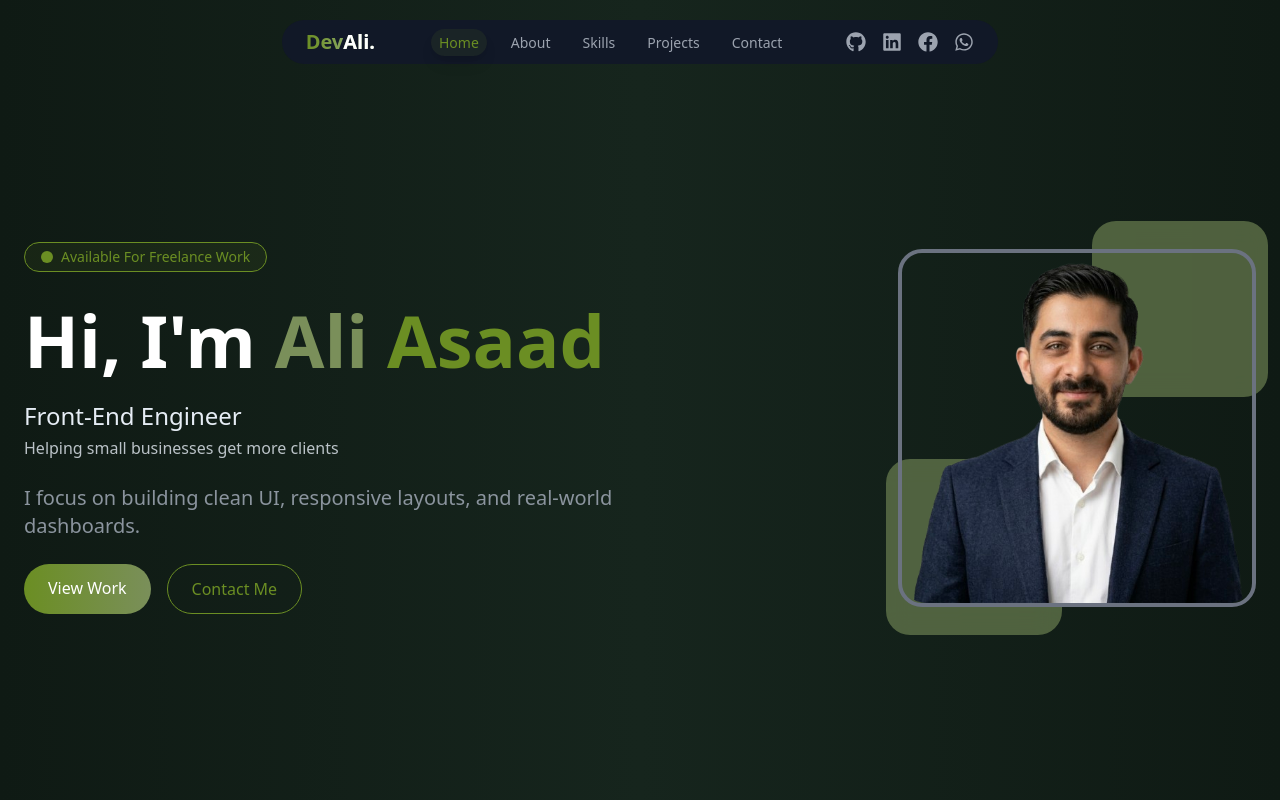
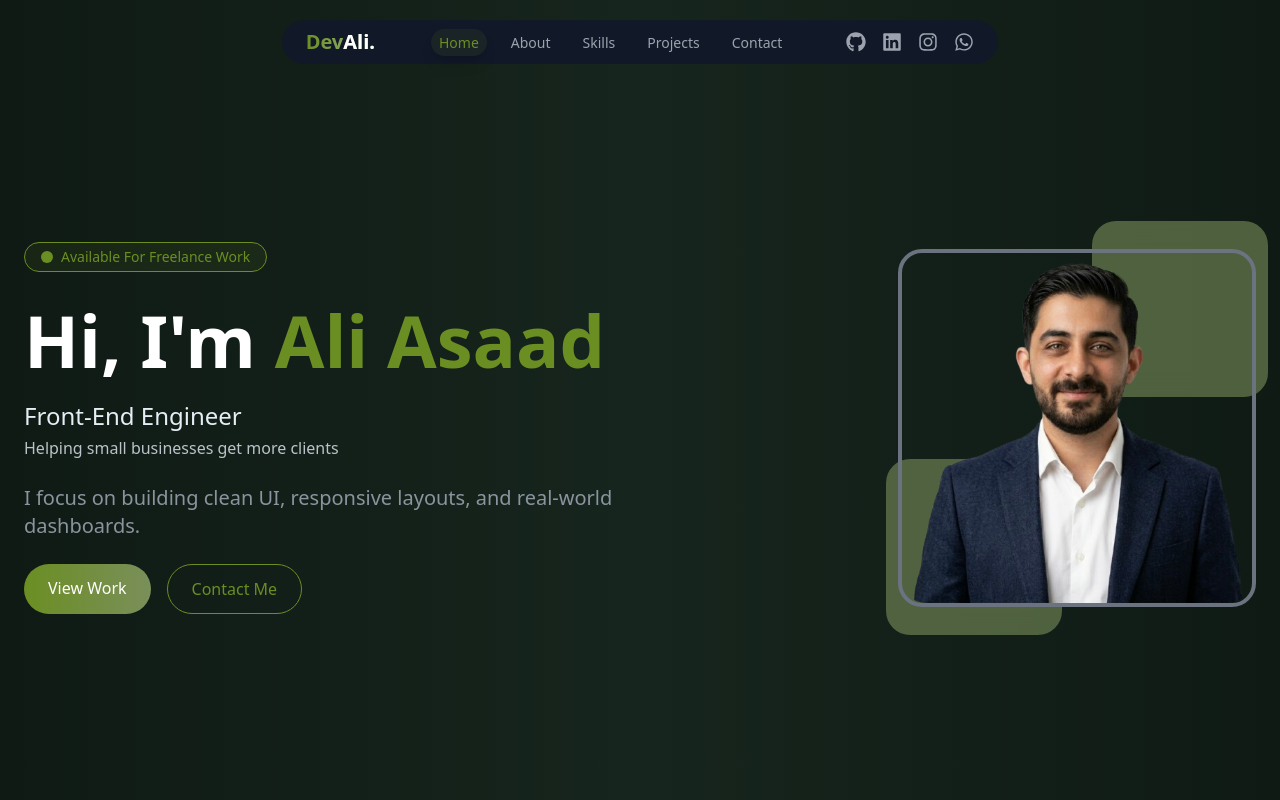
Before and after one commit to aliasaad01/Portfolio-React.js-TailwindCSS-Framer-Motion, a React (Vite) app: page / in a window 1280 px wide. Shown: the top 800 px of the page. Built offline with nearby package versions, Linux system fonts and the light colour scheme.

Commit message:
Edit Some Text

```diff
--- a/src/components/Contact.jsx
+++ b/src/components/Contact.jsx
@@ -50,7 +50,7 @@ const icons = [
   },
   {
     icon: <FaInstagram size={20} />,
-    href: "https://instagram.com/ali_as_01",
+    href: "https://instagram.com/aliasaad.dev",
   },
   {
     icon: <FaFacebook size={20} />,
--- a/src/components/Hero.jsx
+++ b/src/components/Hero.jsx
@@ -58,8 +58,8 @@ export default function Hero() {
             variants={itemVariants}
             className="text-4xl md:text-7xl font-bold mb-6 text-white"
           >
-            Hi, I'm <span className="text-[#7A8F5A]">Ali </span>
-            <span className="text-[#6B8E23]">Asaad</span>
+            Hi, I'm {/* <span className="text-[#7A8F5A]">Ali </span> */}
+            <span className="text-[#6B8E23]">Ali Asaad</span>
           </motion.h1>
 
           {/* 3. Role description */}
--- a/src/components/Navbar.jsx
+++ b/src/components/Navbar.jsx
@@ -87,12 +87,12 @@ const Navbar = () => {
             <FaLinkedin size={20} />
           </a>
           <a
-            href="https://facebook.com/lyasd.944396"
+            href="https://instagram.com/aliasaad.dev"
             target="_blank"
             rel="noopener noreferrer"
             className="text-gray-400 hover:text-[#6B8E23] transition-all hover:-translate-y-1 duration-200"
           >
-            <FaFacebook size={20} />
+            <FaInstagram size={20} />
           </a>
           <a
             href="https://wa.me/963937237163"
@@ -162,7 +162,7 @@ const Navbar = () => {
                 <FaFacebook size={20} />
               </a>
               <a
-                href="https://instagram.com/ali_as_01"
+                href="https://instagram.com/aliasaad.dev"
                 target="_blank"
                 rel="noopener noreferrer"
                 className="text-gray-400 hover:text-white"
```
